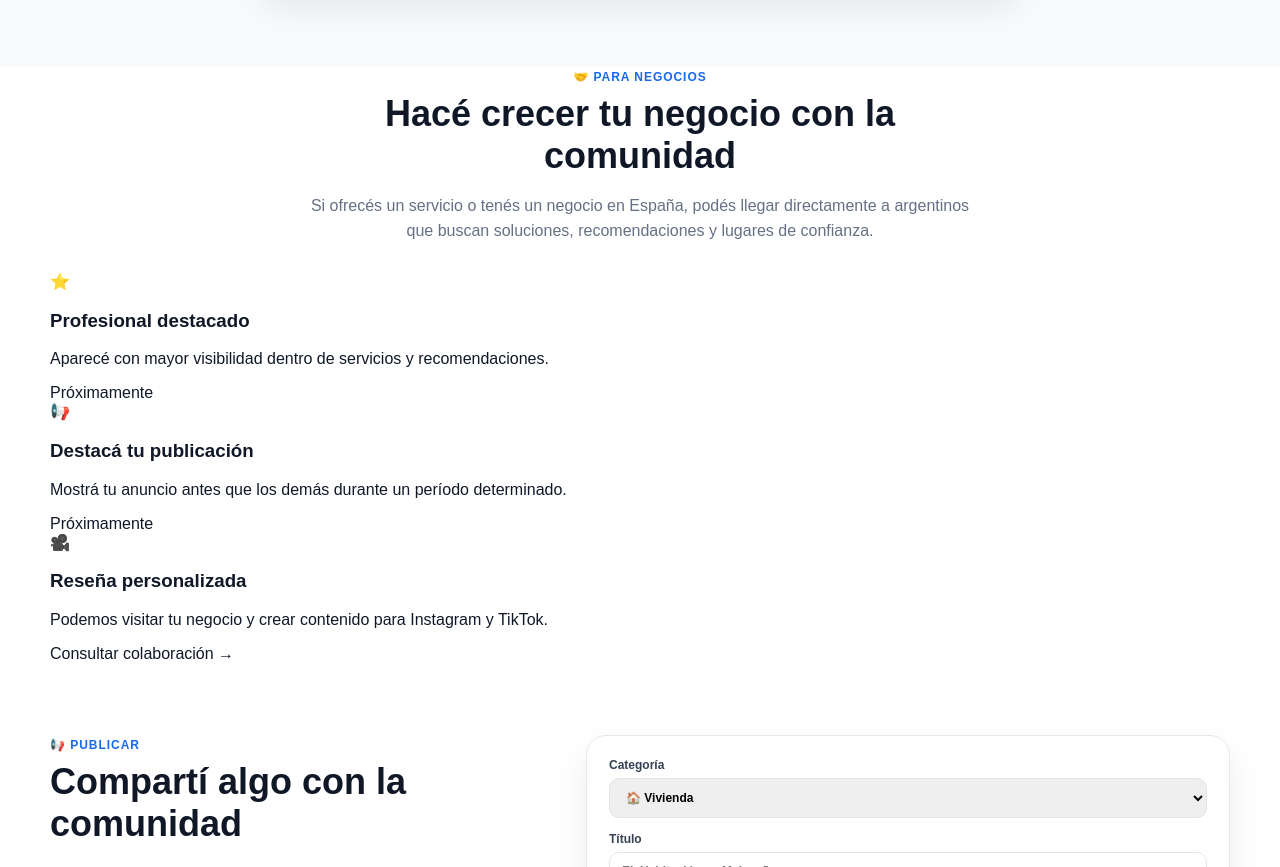
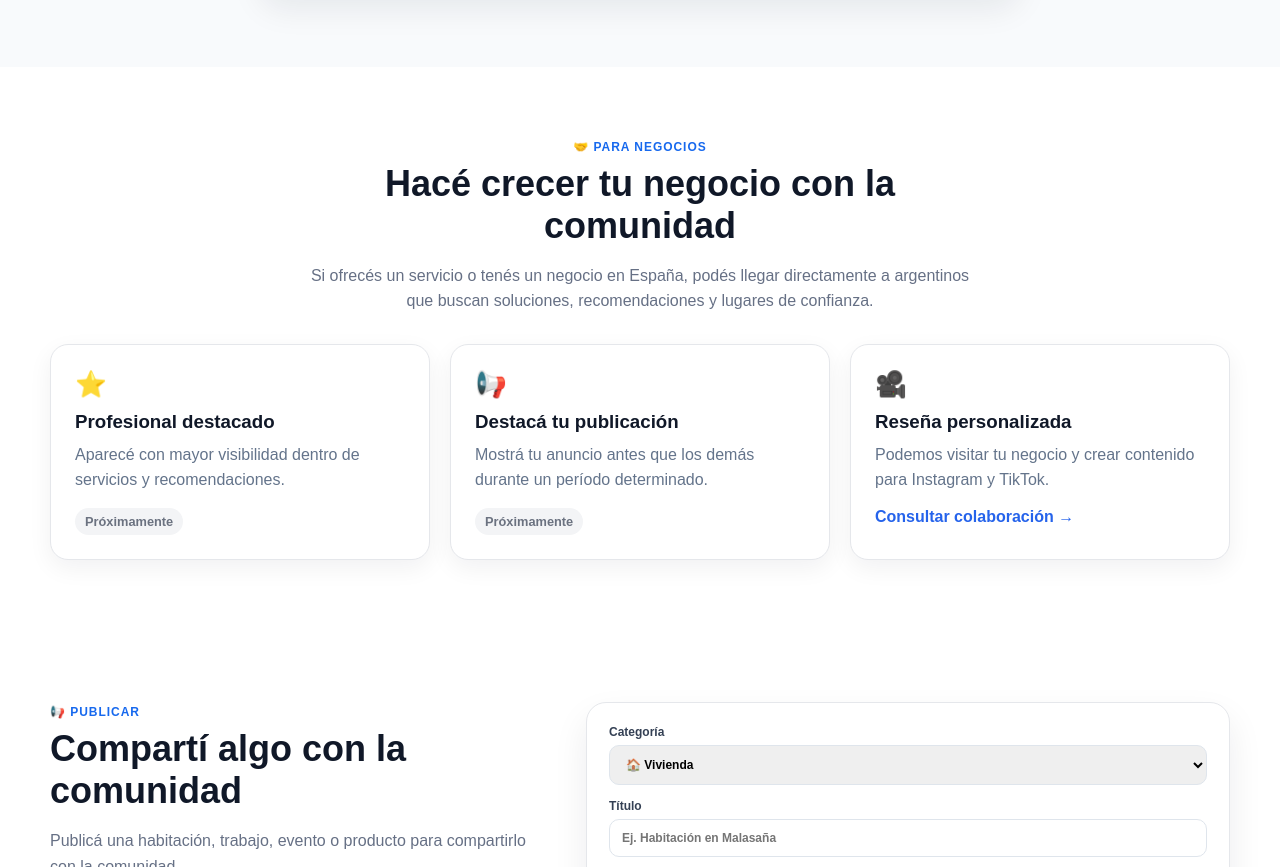
Before and after one commit to mefuideargentina/me-fui-de-Argentina, a plain HTML site: page index.html in a window 1280 px wide. Shown: the part 1968-2835 px from the top of the page. Drawn offline with nearby package versions, Linux system fonts and the light colour scheme; no server answers.

Commit message:
Add business section styles to styles.css

```diff
--- a/styles.css
+++ b/styles.css
@@ -793,3 +793,69 @@ footer{border-top:1px solid #eee;padding:28px 0}
   border-radius: 14px;
   background: #f8fafc;
 }
+.business-section {
+  padding: 70px 0;
+  background: #ffffff;
+}
+
+.business-grid {
+  display: grid;
+  grid-template-columns: repeat(3, 1fr);
+  gap: 20px;
+  margin-top: 30px;
+}
+
+.business-card {
+  padding: 24px;
+  border: 1px solid #e5e7eb;
+  border-radius: 18px;
+  background: #ffffff;
+  box-shadow: 0 8px 24px rgba(15, 23, 42, 0.06);
+}
+
+.business-icon {
+  display: inline-block;
+  font-size: 1.6rem;
+  margin-bottom: 12px;
+}
+
+.business-card h3 {
+  margin: 0 0 10px;
+}
+
+.business-card p {
+  margin: 0 0 16px;
+  color: #64748b;
+  line-height: 1.55;
+}
+
+.business-coming {
+  display: inline-block;
+  padding: 6px 10px;
+  border-radius: 999px;
+  background: #f3f4f6;
+  color: #6b7280;
+  font-size: 0.8rem;
+  font-weight: 700;
+}
+
+.business-link {
+  display: inline-block;
+  text-decoration: none;
+  font-weight: 800;
+  color: #2563eb;
+}
+
+.business-link:hover {
+  text-decoration: underline;
+}
+
+@media (max-width: 800px) {
+  .business-grid {
+    grid-template-columns: 1fr;
+  }
+
+  .business-section {
+    padding: 50px 0;
+  }
+}
```
